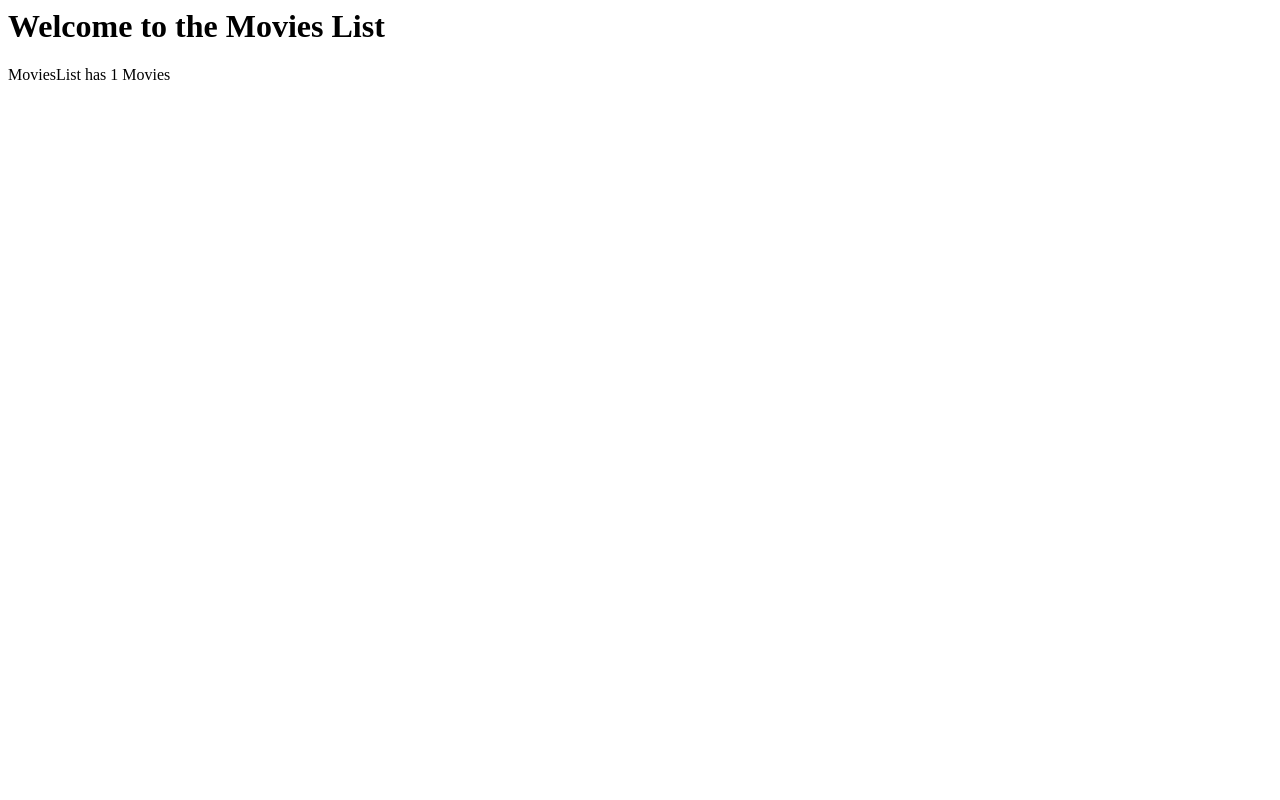
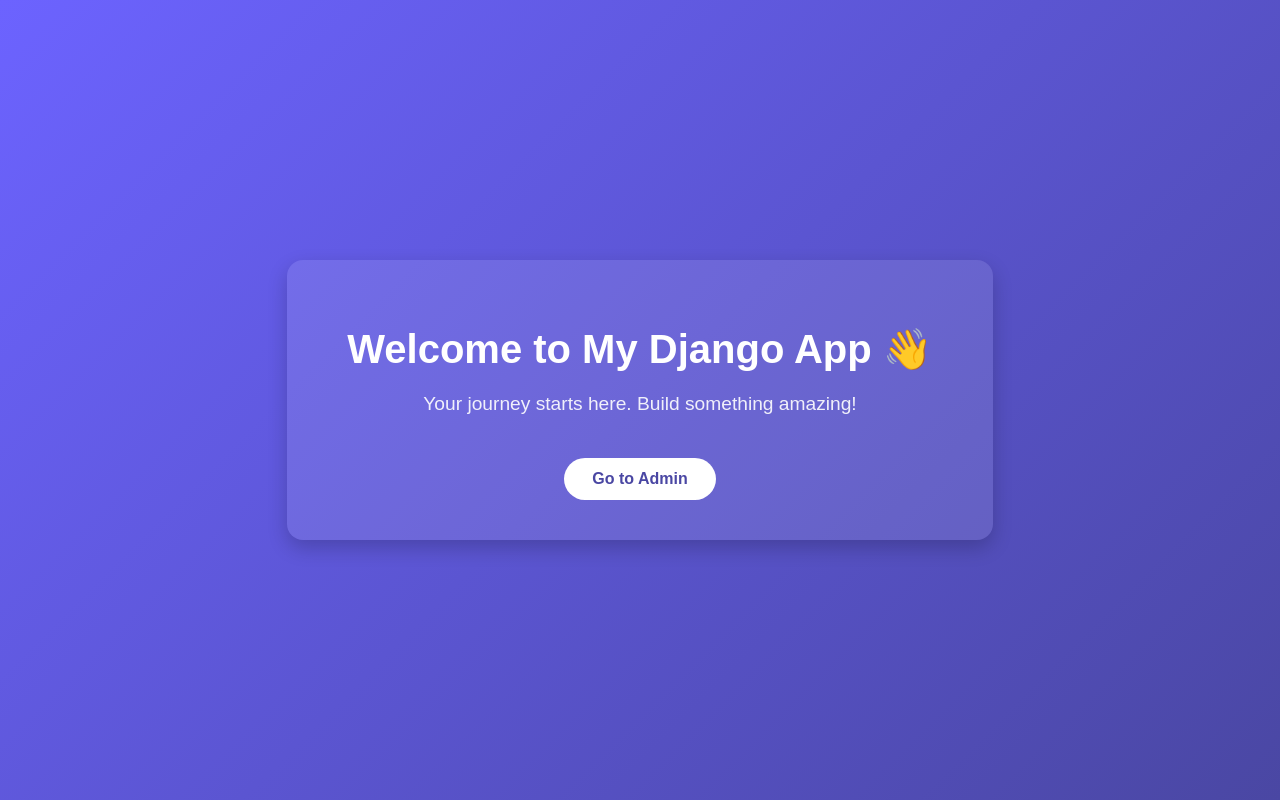
Before and after one commit to 1DevNawaf/django-tryout, a Django app: page / in a window 1280 px wide. Run offline with Django 5.2, Linux system fonts and the light colour scheme; data comes from the database, SQL or seed files in the repository.

Commit message:
Making a template

```diff
--- a/Movies/Movies/settings.py
+++ b/Movies/Movies/settings.py
@@ -9,7 +9,7 @@ https://docs.djangoproject.com/en/5.2/topics/settings/
 For the full list of settings and their values, see
 https://docs.djangoproject.com/en/5.2/ref/settings/
 """
-
+import os.path
 from pathlib import Path
 
 # Build paths inside the project like this: BASE_DIR / 'subdir'.
@@ -55,7 +55,9 @@ ROOT_URLCONF = 'Movies.urls'
 TEMPLATES = [
     {
         'BACKEND': 'django.template.backends.django.DjangoTemplates',
-        'DIRS': [],
+        'DIRS': [
+            os.path.join(BASE_DIR, 'templates'),
+        ],
         'APP_DIRS': True,
         'OPTIONS': {
             'context_processors': [
--- a/Movies/MoviesList/templates/base.html
+++ b/Movies/MoviesList/templates/base.html
@@ -2,9 +2,56 @@
 <html lang="en">
 <head>
     <meta charset="UTF-8">
-    <title>Title</title>
+    <meta name="viewport" content="width=device-width, initial-scale=1.0">
+    <title>Welcome | My Django App</title>
+    <style>
+        body {
+            margin: 0;
+            height: 100vh;
+            font-family: 'Poppins', sans-serif;
+            background: linear-gradient(135deg, #6C63FF, #4A47A3);
+            display: flex;
+            align-items: center;
+            justify-content: center;
+            color: white;
+        }
+        .container {
+            text-align: center;
+            background: rgba(255, 255, 255, 0.1);
+            padding: 40px 60px;
+            border-radius: 16px;
+            box-shadow: 0 8px 20px rgba(0,0,0,0.2);
+        }
+        h1 {
+            font-size: 2.5rem;
+            margin-bottom: 0.5em;
+        }
+        p {
+            font-size: 1.2rem;
+            opacity: 0.9;
+        }
+        a {
+            display: inline-block;
+            margin-top: 1.5em;
+            padding: 12px 28px;
+            background-color: white;
+            color: #4A47A3;
+            font-weight: 600;
+            text-decoration: none;
+            border-radius: 30px;
+            transition: background 0.3s ease, color 0.3s ease;
+        }
+        a:hover {
+            background: #4A47A3;
+            color: white;
+        }
+    </style>
 </head>
 <body>
-this is the template for the movie {{name}}
+    <div class="container">
+        <h1>Welcome to My Django App 👋</h1>
+        <p>Your journey starts here. Build something amazing!</p>
+        <a href="/admin/">Go to Admin</a>
+    </div>
 </body>
 </html>
--- a/Movies/MoviesList/views.py
+++ b/Movies/MoviesList/views.py
@@ -2,14 +2,5 @@ from django.http import HttpResponse
 from django.shortcuts import render
 from .models import Movie
 
-def Movie_Name(request):
-    name = request.GET.get('name') or "Harry Potter"
-    return render(request, "base.html", {"name":name})
-
-
 def welcome_page(request):
-    message = (f"<html> <h1> Welcome to the Movies List </h1> "
-              f"<p> MoviesList has {Movie.objects.count()} Movies</p>"
-              f"</html>")
-
-    return HttpResponse(message)
+    return render(request, 'base.html')
```
